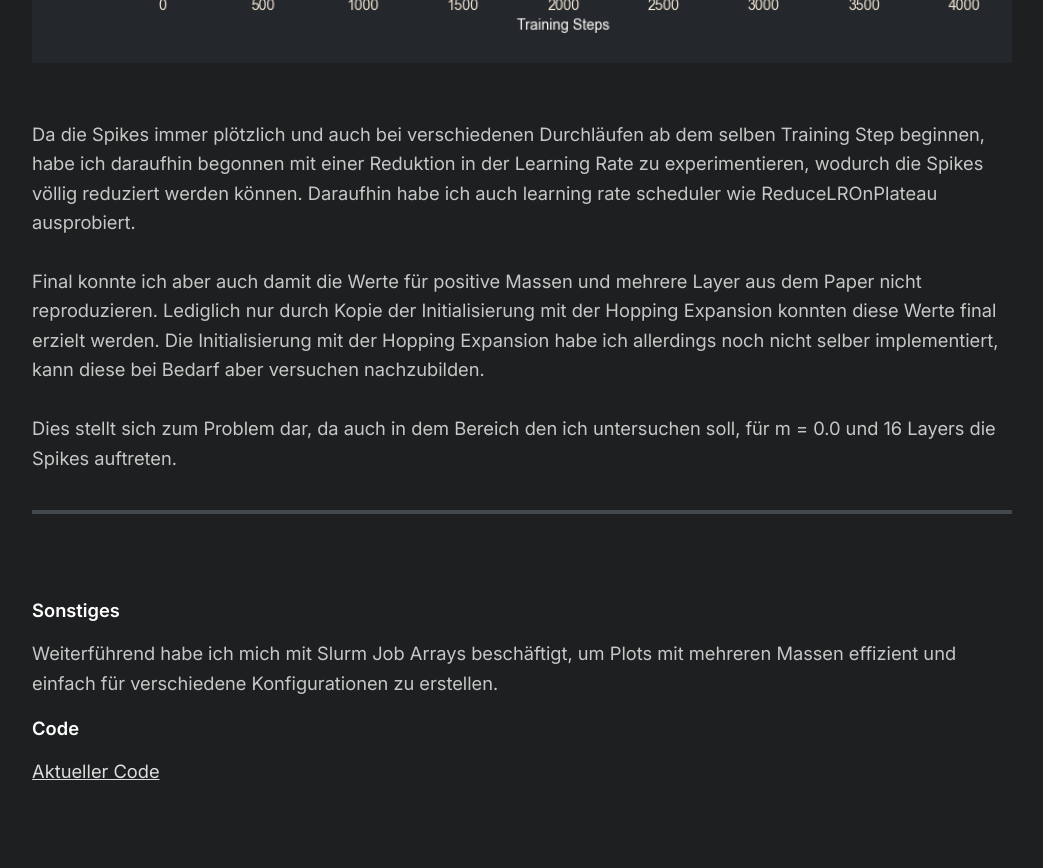
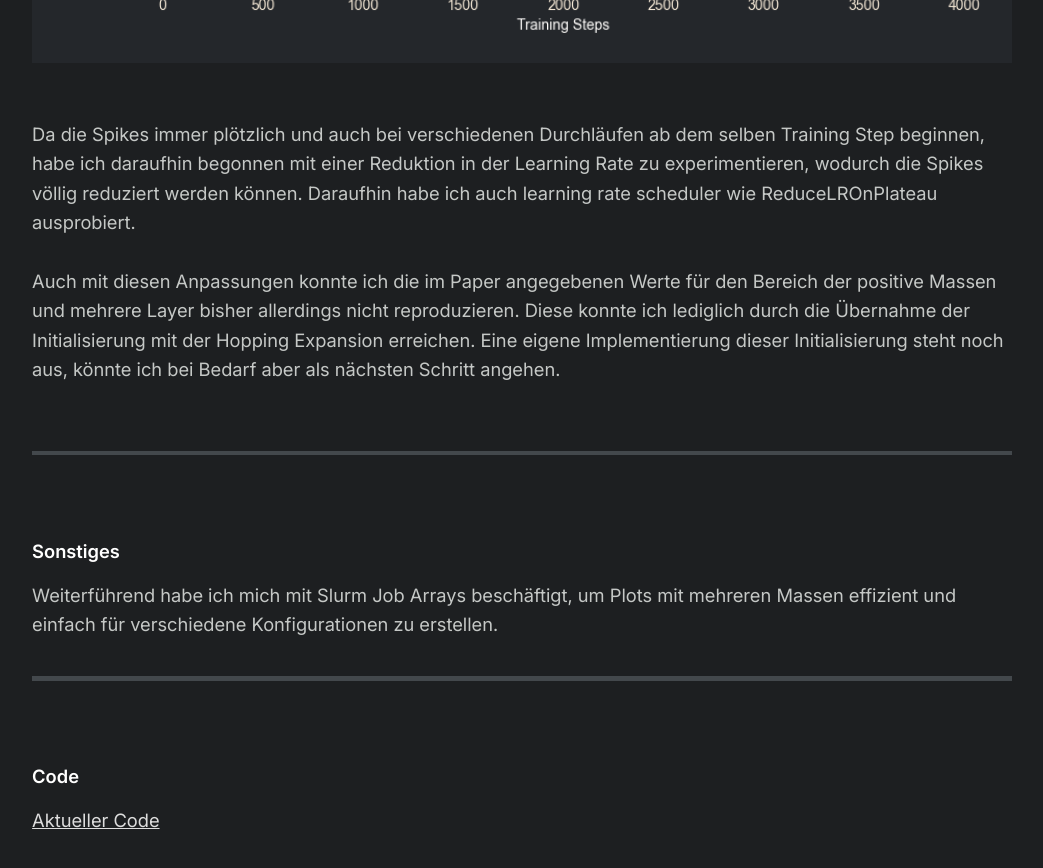
Before and after one commit to DavidCyba/thesis-reporting, a Jekyll site: the page built from reports/progress_report_01.md, in a window 1280 px wide and 900 px high, scrolled down 5087 px. Shown: the top 868 px of the window, without its empty margins (118-1161 px from the left). Built offline with Jekyll 4.4.1, drawn with Linux system fonts in a browser that asks for light colours.

Commit message:
refine paragraph

```diff
--- a/reports/progress_report_01.md
+++ b/reports/progress_report_01.md
@@ -95,10 +95,9 @@ Ein Beispiel ist dabei hier dargestellt für eine Architektur von DW, 4 Layers u
 Da die Spikes immer plötzlich und auch bei verschiedenen Durchläufen ab dem selben Training Step beginnen, habe ich daraufhin begonnen mit einer Reduktion in der Learning Rate zu experimentieren, wodurch die Spikes völlig reduziert werden können. Daraufhin habe ich auch learning rate scheduler wie ReduceLROnPlateau ausprobiert.
 <br>
 <br>
-Final konnte ich aber auch damit die Werte für positive Massen und mehrere Layer aus dem Paper nicht reproduzieren. Lediglich nur durch Kopie der Initialisierung mit der Hopping Expansion konnten diese Werte final erzielt werden. Die Initialisierung mit der Hopping Expansion habe ich allerdings noch nicht selber implementiert, kann diese bei Bedarf aber versuchen nachzubilden.
+Auch mit diesen Anpassungen konnte ich die im Paper angegebenen Werte für den Bereich der positive Massen und mehrere Layer bisher allerdings nicht reproduzieren. Diese konnte ich lediglich durch die Übernahme der Initialisierung mit der Hopping Expansion erreichen. Eine eigene Implementierung dieser Initialisierung steht noch aus, könnte ich bei Bedarf aber als nächsten Schritt angehen.
 <br>
 <br>
-Dies stellt sich zum Problem dar, da auch in dem Bereich den ich untersuchen soll, für m = 0.0 und 16 Layers die Spikes auftreten.
 
 ---
 
@@ -107,6 +106,9 @@ Dies stellt sich zum Problem dar, da auch in dem Bereich den ich untersuchen sol
 ##### Sonstiges
 Weiterführend habe ich mich mit Slurm Job Arrays beschäftigt, um Plots mit mehreren Massen effizient und einfach für verschiedene Konfigurationen zu erstellen.
 
+---
+
+<br>
 
 ##### Code
 
```
